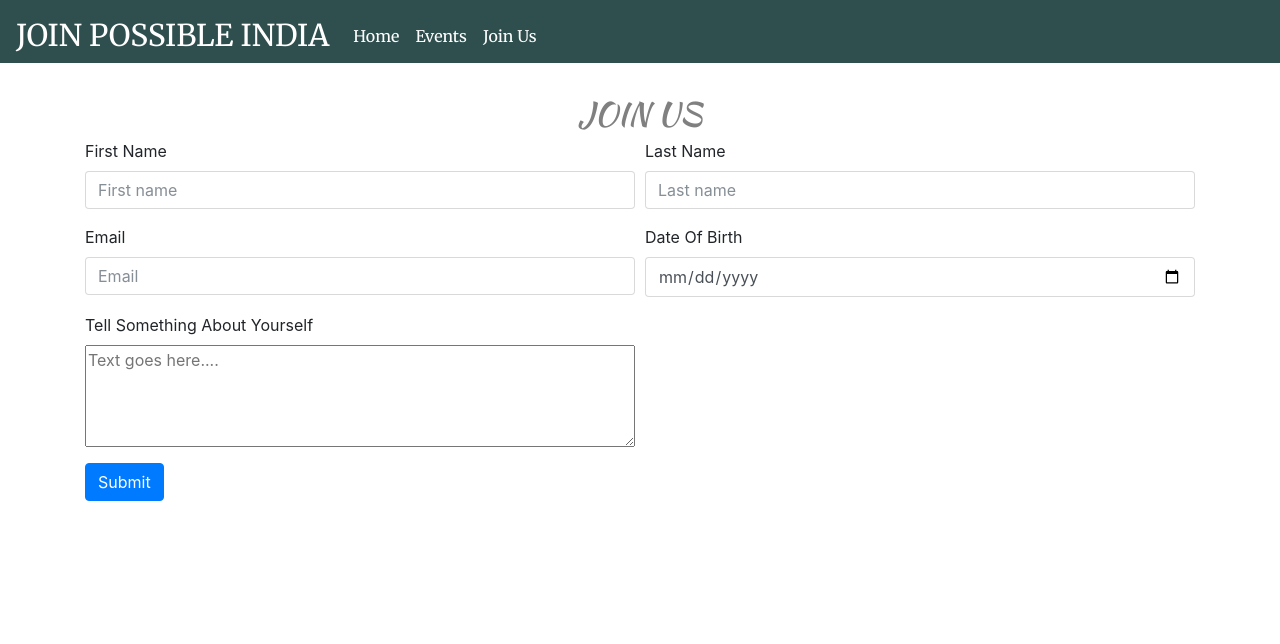
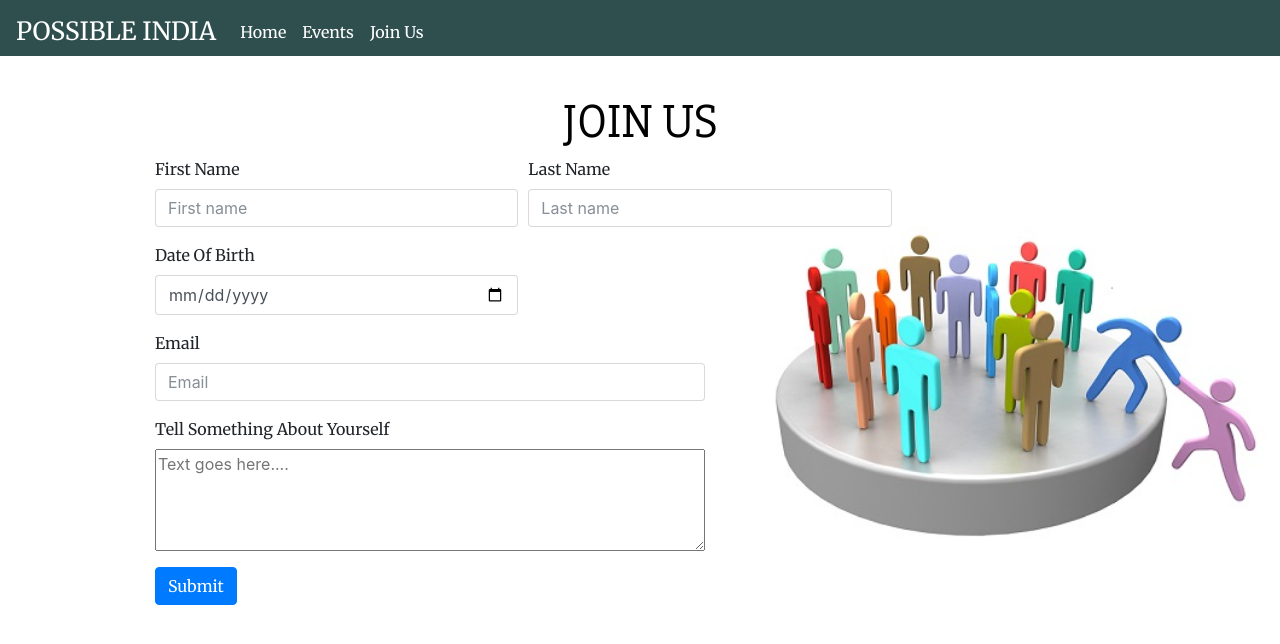
Before and after one commit to possibleindia/website, a plain HTML site: page joinus.html in a window 1280 px wide. Drawn offline with nearby package versions, Linux system fonts and the light colour scheme.

Commit message:
join us page

```diff
--- a/css/join.css
+++ b/css/join.css
@@ -1,6 +1,6 @@
 @import url('https://fonts.googleapis.com/css?family=Alegreya|Merriweather');
 @import url('https://fonts.googleapis.com/css?family=Merriweather');
-@import url('https://fonts.googleapis.com/css?family=Berkshire+Swash|Kaushan+Script');
+@import url('https://fonts.googleapis.com/css?family=Slabo+27px');
 body {
     height: 100%;
     width: 100%;
@@ -23,6 +23,14 @@ section {
 	background-repeat: no-repeat;
 
 }
+.container{
+	background-image: url(../images/join.jpg);
+	background-repeat: no-repeat;
+	background-size: 45% 70%;
+	float: right;
+	background-position: right;
+	background-origin: content-box;
+}
 .navbar
 {
     padding-bottom: 0;
@@ -40,7 +48,7 @@ section {
 }
 .navbar-brand
 {
-	font-size: 30px;
+	font-size: 25px;
 	color: white !important;
 	font-family: 'Merriweather', serif;
 }
@@ -49,12 +57,21 @@ section {
  	background-color: white !important;
  }
  #heading {
-    font-family: 'Kaushan Script', cursive;
-    font-size: 2rem;
+    font-family: 'Slabo 27px', serif;
+    font-size: 3rem;
     position: relative;
-    color: grey;
+    color: black;
 }
 textarea{
 	width: 100%;
 	height: auto;
 }
+@media screen and (max-width: 600px)
+{
+	.container{
+	background-image: none;
+}
+}
+label,button {
+	font-family: 'Merriweather', serif;
+}
--- a/joinus.html
+++ b/joinus.html
@@ -1,7 +1,7 @@
 <html>
 
 <head>
-    <title>Join Possible India</title>
+    <title>Possible India</title>
     <!-- Required meta tags -->
     <meta charset="utf-8">
     <meta name="viewport" content="width=device-width, initial-scale=1, shrink-to-fit=no">
@@ -47,7 +47,7 @@
             <button class="navbar-toggler" type="button" data-toggle="collapse" data-target="#navbarTogglerDemo03" aria-controls="navbarTogglerDemo03" aria-expanded="false" aria-label="Toggle navigation">
                 <span class="navbar-toggler-icon"></span>
             </button>
-            <a class="navbar-brand" href="index.html">JOIN POSSIBLE INDIA</a>
+            <a class="navbar-brand" href="index.html">POSSIBLE INDIA</a>
 
             <div class="collapse navbar-collapse" id="navbarTogglerDemo03">
                 <ul class="navbar-nav mr-auto mt-2 mt-lg-0">
@@ -63,39 +63,46 @@
             </div>
         </nav>
     </div>
+    <section>
     <h2 class="about_head text-center" id="heading">JOIN US </h2>
     <div class="container">
         <form method="POST" action="https://formspree.io/saiprasanth2007@gmail.com">
             <div class="form-row">
-                <div class="form-group col-md-6 col-lg-6 col-sm-6">
+                <div class="form-group col-md-4 col-lg-4 col-sm-4">
                     <label for="inputAddress">First Name</label>
                     <input type="text" name="First Name" class="form-control" placeholder="First name">
                 </div>
-                <div class="form-group col-md-6 col-lg-6 col-sm-6">
+                <div class="form-group col-md-4 col-lg-4 col-sm-4">
                     <label for="inputAddress">Last Name</label>
                     <input type="text" name="Last Name" class="form-control" placeholder="Last name">
                 </div>
+            </div>
+             <div class="form-row">
+             <div class="form-group col-md-4 col-lg-4 col-sm-4 ">
+                    <label for="inputEmail4">Date Of Birth</label>
+                    <input type="date" name="Date Of Birth" class="form-control" placeholder="DOB">
+                </div>
+
             </div>
             <div class="form-row">
                 <div class="form-group col-md-6 col-lg-6 col-sm-6">
                     <label for="inputEmail4">Email</label>
                     <input type="email" name="Email" class="form-control" id="inputEmail4" placeholder="Email">
                 </div>
-                <div class="form-group col-md-6 col-lg-6 col-sm-6">
-                    <label for="inputEmail4">Date Of Birth</label>
-                    <input type="date" name="Date Of Birth" class="form-control" placeholder="DOB">
-                </div>
+
             </div>
             <div class="form-row">
+
                 <div class="form-group col-md-6 col-lg-6 col-sm-6">
                     <label for="inputEmail4">Tell Something About Yourself</label>
                     <textarea rows="4" cols="50" name="Tell Something About Yourself" placeholder="Text goes here...."></textarea>
                 </div>
             </div>
             <button type="submit" class="btn btn-primary sub_but">Submit</button>
+
         </form>
     </div>
-
+</section>
     <!-- Optional JavaScript -->
     <!-- jQuery first, then Popper.js, then Bootstrap JS -->
     <script src="https://cdnjs.cloudflare.com/ajax/libs/popper.js/1.11.0/umd/popper.min.js" integrity="sha384-b/U6ypiBEHpOf/4+1nzFpr53nxSS+GLCkfwBdFNTxtclqqenISfwAzpKaMNFNmj4" crossorigin="anonymous"></script>
```
Also changed, not shown: events.html (+6 -6 lines), index.html (+1 -1 lines), images/join.jpg (added).
